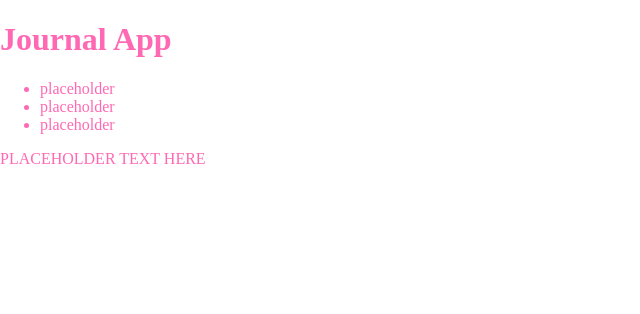
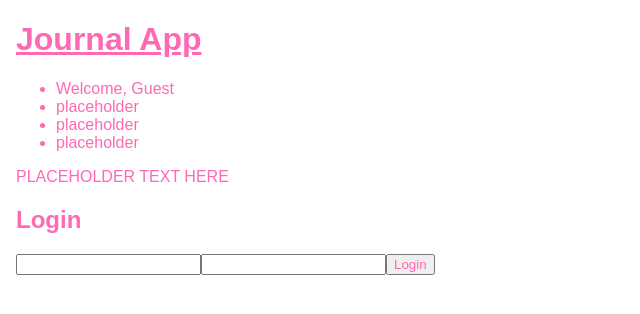
Before and after one commit to yaycupcake/journal-app, a React (Create React App) app in the folder client/: page /login in a window 1280 px wide. Shown: the top 314 px of the page, without its empty margins (0-640 px from the left). Built offline with nearby package versions, Linux system fonts and the light colour scheme; no server answers.

Commit message:
working on comments, login, etc on the frontend...

```diff
--- a/client/src/App.jsx
+++ b/client/src/App.jsx
@@ -2,10 +2,12 @@ import React, { Component } from 'react'
 import './App.scss'
 import Layout from './components/shared/Layout'
 import { getAllPosts } from './services/posts'
+import { loginUser, registerUser, removeToken, verifyUser } from './services/auth'
 export default class App extends Component {
 
  state = {
-  posts: null
+  posts: null,
+  currentUser: null
  }
 
  componentDidMount() {
@@ -17,13 +19,39 @@ export default class App extends Component {
   this.setState({ posts })
  }
 
+ handleLoginSubmit = async (loginData) => {
+  const currentUser = await loginUser(loginData)
+  this.setState({ currentUser })
+ }
+
+ handleRegisterSubmit = async (registerData) => {
+  const currentUser = await registerUser(registerData)
+  this.setState({ currentUser })
+ }
+
+ handleLogout = () => {
+  this.setState({
+   currentUser: null
+  })
+  localStorage.clear()
+  removeToken()
+ }
+
+ handleVerify = async () => {
+  const currentUser = await verifyUser()
+  this.setState({ currentUser })
+ }
 
 
  render() {
   return (
    <>
     <Layout
+     currentUser={this.state.currentUser}
      posts={this.state.posts}
+     handleLoginSubmit={this.handleLoginSubmit}
+     handleRegisterSubmit={this.handleRegisterSubmit}
+     handleLogout={this.handleLogout}
     />
    </>
   )
--- a/client/src/App.scss
+++ b/client/src/App.scss
@@ -1,4 +1,8 @@
 * {
  color: hotpink;
- font-family: cursive;
+ font-family: sans-serif;
 }
+
+body {
+ margin: 1em;
+}
--- /dev/null
+++ b/client/src/components/Login.jsx
@@ -0,0 +1,51 @@
+import React, { Component } from 'react'
+
+export default class Login extends Component {
+
+ state = {
+  username: "",
+  password: ""
+ }
+
+ handleChange = (e) => {
+  const { name, value } = e.target;
+  this.setState({
+   [name]: value
+  })
+ }
+
+ handleSubmit = (e) => {
+  e.preventDefault()
+  this.props.handleLoginSubmit(this.state)
+  // history.push('/');
+  this.setState({
+   username: "",
+   password: ""
+  })
+ }
+
+ render() {
+  return (
+   <div>
+    <h2>Login</h2>
+    <form onSubmit={this.handleSubmit}>
+
+     <input
+      type="text"
+      name="username"
+      value={this.state.username}
+      onChange={this.handleChange}
+     />
+     <input
+      type="password"
+      name="password"
+      value={this.state.password}
+      onChange={this.handleChange}
+     />
+     <button>Login</button>
+
+    </form>
+   </div>
+  )
+ }
+}
--- a/client/src/components/Post.jsx
+++ b/client/src/components/Post.jsx
@@ -5,7 +5,8 @@ import { createComment } from '../services/comments'
 class Post extends Component {
 
  state = {
-  post: null
+  post: null,
+  comment: ""
  }
 
  componentDidMount() {
@@ -16,6 +17,20 @@ class Post extends Component {
   const { id } = this.props.match.params
   const post = await getOnePost(id)
   this.setState({ post })
+ }
+
+ handleChange = (e) => {
+  const { name, value } = e.target;
+  this.setState({
+   [name]: value
+  })
+ }
+
+ handleSubmit = async (e) => {
+  e.preventDefault()
+  const commentData = this.state.comment
+  await createComment(commentData)
+  this.setState({ comment: "" })
  }
 
  render() {
@@ -41,15 +56,16 @@ class Post extends Component {
       ))}
 
 
-      <form onSubmit={() => { }}>
+      <form onSubmit={this.handleSubmit}>
 
-
-
+       <textarea name="comment" onChange={this.handleChange} value={this.state.comment} />
+       <button>Post Comment</button>
 
       </form>
 
-
-
+      {/* change the form to show only if logged in */}
+      {/* also break out this whole comment thing
+      into its own component */}
 
      </>
 
--- a/client/src/components/Posts.jsx
+++ b/client/src/components/Posts.jsx
@@ -4,9 +4,9 @@ export default function Posts(props) {
  return (
   <div className="Posts">
 
-   {props.posts && props.posts.map(post => (
+   {props.posts && props.posts.map((post, id) => (
 
-    <Link to={`/post/${post.id}`} >
+    <Link to={`/post/${post.id}`} key={id}>
      <div>
 
       <p>{post.title}</p>
--- a/client/src/components/shared/Header.jsx
+++ b/client/src/components/shared/Header.jsx
@@ -1,7 +1,7 @@
 import React from 'react'
-
+import { Link } from 'react-router-dom'
 export default function Header() {
  return (
-  <header><h1>Journal App</h1></header>
+  <header><h1><Link to='/'>Journal App</Link></h1></header>
  )
 }
--- a/client/src/components/shared/Layout.jsx
+++ b/client/src/components/shared/Layout.jsx
@@ -7,9 +7,15 @@ export default function Layout(props) {
  return (
   <div>
    <Header />
-   <Nav />
+   <Nav
+    currentUser={props.currentUser}
+    handleLogout={props.handleLogout}
+   />
    <Main
     posts={props.posts}
+    currentUser={props.currentUser}
+    handleLoginSubmit={props.handleLoginSubmit}
+    handleRegisterSubmit={props.handleRegisterSubmit}
    />
   </div>
  )
--- a/client/src/components/shared/Main.jsx
+++ b/client/src/components/shared/Main.jsx
@@ -2,6 +2,7 @@ import React from 'react'
 import { Route } from 'react-router-dom'
 import Posts from '../Posts'
 import Post from '../Post'
+import Login from '../Login'
 
 export default function Main(props) {
  return (
@@ -13,7 +14,14 @@ export default function Main(props) {
     />
    </Route>
    <Route exact path='/post/:id'>
-    <Post />
+    <Post
+     currentUser={props.currentUser}
+    />
+   </Route>
+   <Route exact path='/login'>
+    <Login
+     handleLoginSubmit={props.handleLoginSubmit}
+    />
    </Route>
   </main>
  )
--- a/client/src/components/shared/Nav.jsx
+++ b/client/src/components/shared/Nav.jsx
@@ -1,10 +1,17 @@
 import React from 'react'
 
-export default function Nav() {
+export default function Nav(props) {
  return (
   <aside>
    <nav>
     <ul>
+     <li>Welcome, {
+      props.currentUser
+       ?
+       props.currentUser.username
+       :
+       'Guest'
+     }</li>
      <li>placeholder</li>
      <li>placeholder</li>
      <li>placeholder</li>
```
Also changed, not shown: 1 other file (tests, documents, lock files or other folders).
